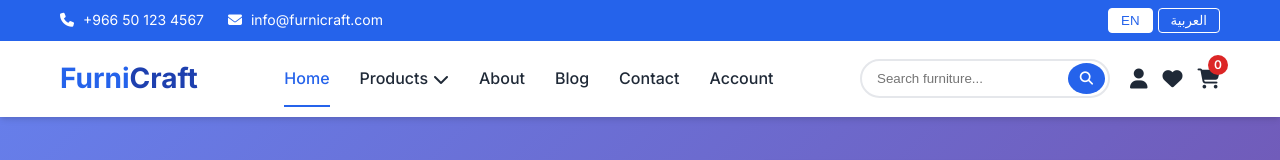
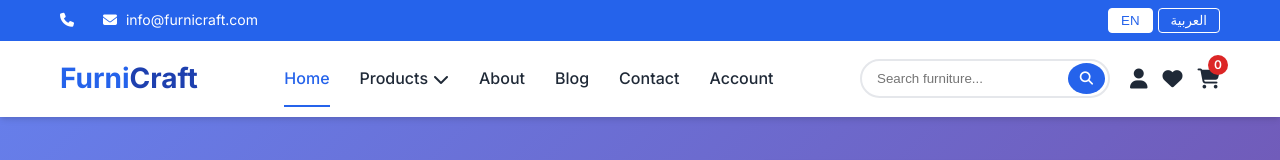
Before and after one commit to faisalnaeem678-prog/test-seo, a plain HTML site: page index.html in a window 1280 px wide. Shown: the top 160 px of the page. Drawn offline with Linux system fonts and the light colour scheme; grey boxes are pictures that could not be loaded.

Commit message:
name change

```diff
--- a/index.html
+++ b/index.html
@@ -15,7 +15,7 @@
             <div class="container">
                 <div class="top-bar-content">
                     <div class="contact-info">
-                        <span><i class="fas fa-phone"></i> +966 50 123 4567</span>
+                        <span><i class="fas fa-phone"></i> </span>
                         <span><i class="fas fa-envelope"></i> info@furnicraft.com</span>
                     </div>
                     <div class="language-switch">
```
